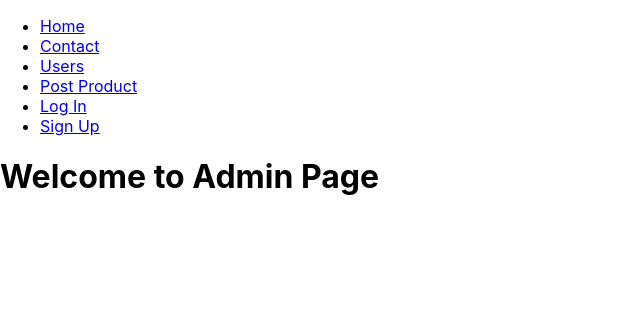
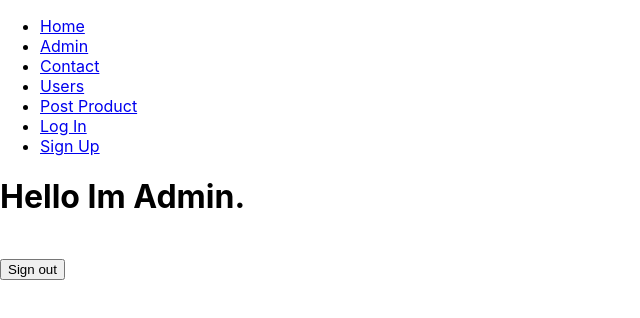
Before and after one commit to trinhphuocbinh1993/eat_saigon, a React (Create React App) app in the folder client/: page /admin in a window 1280 px wide. Shown: the top 318 px of the page, without its empty margins (0-640 px from the left). Built offline with nearby package versions, Linux system fonts and the light colour scheme; no server answers; sample sign-in values are in the browser's storage.

Commit message:
update sign out

```diff
--- a/client/src/App.js
+++ b/client/src/App.js
@@ -11,6 +11,7 @@ import PostProduct from './components/PostProduct'
 import Login from './components/Login'
 import SignUp from './components/SignUp'
 import Admin from './components/Admin'
+import PrivateRoute from './components/PrivateRoute'
 import { BrowserRouter as Router, Route, Switch } from "react-router-dom";
 
 
@@ -24,10 +25,10 @@ function App() {
           <Route path="/contact" component={Contact} />
           {/* <Route path="/test" component={Test} /> */}
           <Route path="/users" component={Users} />
-          <Route path="/postproduct" component={PostProduct} />
+          <PrivateRoute path="/postproduct" component={PostProduct} />
           <Route path="/login" component={Login} />
           <Route path="/signup" component={SignUp} />
-          <Route path="/admin" component={Admin} />
+          <PrivateRoute path="/admin" component={Admin} />
           <Route component={Page404} />
         </Switch>
       </div>
--- a/client/src/components/Admin.js
+++ b/client/src/components/Admin.js
@@ -1,17 +1,84 @@
 import React from 'react'
 
 class Admin extends React.Component {
-    constructor(){
-        super()
+    constructor(props) {
+        super(props)
         this.state = {
-            name: "Admin Page"
+            name: "Admin",
+            users: "",
+            message: ""
         }
+        this.handleSubmit = this.handleSubmit.bind(this)
     }
+    componentDidMount() {
+        const token = localStorage.getItem("user");
+        if(!token)
+            return;
+
+        let t = {
+            UserToken: token
+        }
+        fetch("http://localhost:3002/api/users/check", {
+            method: 'POST',
+            headers: {
+                'Accept': 'application/json',
+                'Content-Type': 'application/json',
+            },
+            body: JSON.stringify(t)
+        })
+            .then((response) => response.json())
+            .then(json => {
+                if (json.message) {
+                    if (json.message === "You need to login again") {
+                        this.props.history.push("/login");
+                    } else {
+                        this.setState({
+                            message: json.message
+                        })
+                        this.props.history.push("/admin");
+                    }
+                }
+            });
+    }
+
+    handleSubmit(event) {
+        event.preventDefault();
+        const token = localStorage.getItem("user");
+        let t = {
+            UserToken: token
+        }
+
+        fetch("http://localhost:3002/api/users/signout", {
+            method: 'POST',
+            headers: {
+                'Accept': 'application/json',
+                'Content-Type': 'application/json',
+            },
+            body: JSON.stringify(t)
+        }).then((res) => {
+                if (res.ok) {
+                    console.log(res)
+                    console.log("try to delete localStorage")
+                    localStorage.removeItem('user');
+                    this.props.history.push("/");
+                } else {
+                    alert(res.json.message)
+                }
+            }
+
+            )
+    }
+
 
     render() {
         return (
             <div>
-                <h1>Welcome to {this.state.name}</h1>
+                <h1>{this.state.users}</h1>
+                <h1>Hello Im {this.state.name}.{this.state.message}</h1>
+                <br />
+                <form onSubmit={this.handleSubmit}>
+                    <button>Sign out</button>
+                </form>
             </div>
         )
     }
--- a/client/src/components/Home.js
+++ b/client/src/components/Home.js
@@ -5,65 +5,16 @@ class Home extends React.Component {
         super(props)
         this.state = {
             name: "Home",
-            users: "",
-            message: ""
         }
-        this.handleSubmit = this.handleSubmit.bind(this)
-    }
-    componentDidMount() {
-        const token = localStorage.getItem("user");
-        let t = {
-            UserToken: token
-        }
-        fetch("http://localhost:3002/api/users/check", {
-            method: 'POST',
-            headers: {
-                'Accept': 'application/json',
-                'Content-Type': 'application/json',
-            },
-            body: JSON.stringify(t)
-        })
-        .then((response) => response.json())
-        .then(json => {
-            if(json.message){
-                if(json.message === "You need to login again"){
-                    this.props.history.push("/login");
-                } else {
-                    this.setState({
-                        message: json.message
-                    })
-                    this.props.history.push("/");
-                }
-            }
-        });
+
     }
 
-    handleSubmit(event) {
-        const token = localStorage.getItem("user");
-        let t = {
-            UserToken: token
-        }
-        fetch("http://localhost:3002/api/users/signout", {
-            method: 'POST',
-            headers: {
-                'Accept': 'application/json',
-                'Content-Type': 'application/json',
-            },
-            body: JSON.stringify(t)
-        })
-        .then(() => {this.props.history.push("/")})
-    }
 
 
     render() {
         return (
             <div>
-                 <h1>{this.state.users}</h1>
-            <h1>Hello Im {this.state.name}.{this.state.message}</h1>
-            <br />
-            <form onSubmit={this.handleSubmit}>
-            <button>Sign out</button>
-            </form>
+            <h1>Hello Im {this.state.name}</h1>
             </div>
         )
     }
--- a/client/src/components/Login.js
+++ b/client/src/components/Login.js
@@ -35,7 +35,7 @@ class Login extends React.Component {
         if(responseJson.token){
             alert(responseJson.token)
             localStorage.setItem('user', responseJson.token);
-            this.props.history.push("/");
+            this.props.history.push("/admin");
         }
         })
     }
--- /dev/null
+++ b/client/src/components/PrivateRoute.js
@@ -0,0 +1,13 @@
+import React from 'react';
+import { Route, Redirect } from 'react-router-dom';
+
+const PrivateRoute = ({ component: Component, ...rest }) => (
+    <Route {...rest} render={props => (
+        localStorage.getItem('user')
+            ? <Component {...props} />
+            : <Redirect to={{ pathname: '/login', state: { from: props.location } }} />
+    )} />
+)
+
+
+export default PrivateRoute
--- a/client/src/components/layout/Navbar.js
+++ b/client/src/components/layout/Navbar.js
@@ -9,9 +9,9 @@ class Navbar extends React.Component {
           <li>
             <Link to="/">Home</Link>
           </li>
-          {/* <li>
-            <Link to="/test">Test</Link>
-          </li> */}
+          <li>
+            <Link to="/admin">Admin</Link>
+          </li>
           <li>
             <Link to="/contact">Contact</Link>
           </li>
```
Also changed, not shown: 1 other file (tests, documents, lock files or other folders).
